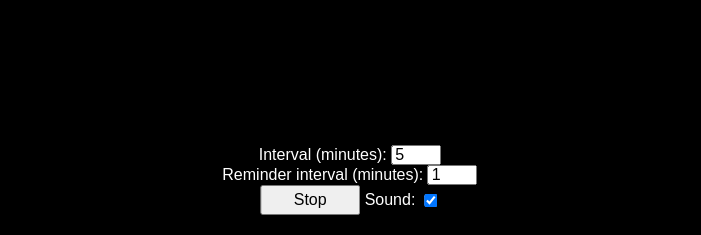
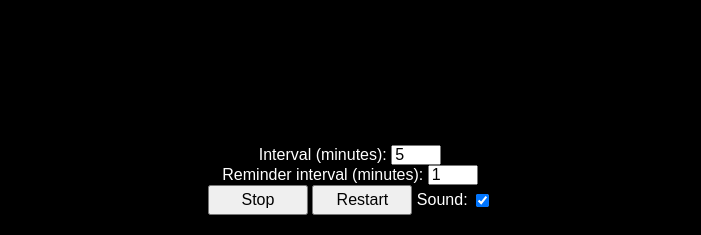
Before and after one commit to pipitone/meeting-timer, a plain HTML site: page index.html in a window 1280 px wide. Both pictures are taken after a click on the button "Start". Shown: the part 565-800 px from the top of the page, without its empty margins (290-991 px from the left). Drawn offline with Linux system fonts and the light colour scheme.

Commit message:
Added restart button; 0.5 minute steps

```diff
--- a/index.html
+++ b/index.html
@@ -7,6 +7,7 @@ i<!DOCTYPE html>
     <style>
         /* Style the body with a black background */
         body {
+            font-family: 'Digital-7', 'VT323', Arial, sans-serif;
             background-color: #000;
             font-family: Arial, sans-serif;
             text-align: center;
@@ -49,6 +50,14 @@ i<!DOCTYPE html>
             font-size: 16px;
         }
 
+        /* Style the restart button */
+        #restart-button {
+            width: 100px;
+            height: 30px;
+            font-size: 16px;
+        }
+
+
         /* Style the sound toggle checkbox */
         #sound-toggle {
             vertical-align: middle;
@@ -59,12 +68,13 @@ i<!DOCTYPE html>
     <div id="timer-display">05:00</div>
     <div id="settings">
         <label for="interval">Interval (minutes):</label>
-        <input type="number" id="interval" value="5">
+        <input type="number" id="interval" value="5" step="0.5">
         <br>
         <label for="reminder-interval">Reminder interval (minutes):</label>
-        <input type="number" id="reminder-interval" value="1">
+        <input type="number" id="reminder-interval" value="1" step="0.5">
         <br>
         <button id="start-stop-button">Start</button>
+        <button id="restart-button">Restart</button>
         <label for="sound-toggle">Sound:</label>
         <input type="checkbox" id="sound-toggle" checked>
     </div>
@@ -75,11 +85,12 @@ i<!DOCTYPE html>
         const intervalInput = document.getElementById('interval');
         const reminderIntervalInput = document.getElementById('reminder-interval');
         const startStopButton = document.getElementById('start-stop-button');
+        const restartButton = document.getElementById('restart-button');
         const soundToggle = document.getElementById('sound-toggle');
 
         // Initialize the timer variables
-        let interval = parseInt(intervalInput.value);
-        let reminderInterval = parseInt(reminderIntervalInput.value);
+        let interval = parseFloat(intervalInput.value);
+        let reminderInterval = parseFloat(reminderIntervalInput.value);
         let currentTime = interval * 60;
         let running = false;
         let soundOn = soundToggle.checked;
@@ -102,7 +113,7 @@ i<!DOCTYPE html>
         // Function to update the timer display
         function updateTimerDisplay() {
             const minutes = Math.floor(currentTime / 60);
-            const seconds = currentTime % 60;
+            const seconds = Math.floor(currentTime % 60);
             timerDisplay.textContent = `${String(minutes).padStart(2, '0')}:${String(seconds).padStart(2, '0')}`;
         }
 
@@ -117,14 +128,27 @@ i<!DOCTYPE html>
                     if (currentTime === 0) {
                         playBellSound();
                         currentTime = interval * 60;
-                    } else if (currentTime % (reminderInterval * 60) === 0) {
+                    } else if (Math.floor(currentTime) % Math.floor(reminderInterval * 60) === 0) {
                         playReminderSound();
                     }
                 } else {
                     clearInterval(intervalId);
                 }
             }, 1000);
+
         }
+
+        // Function to restart the timer
+        function restartTimer() {
+            stopTimer();
+            currentTime = interval * 60;
+            updateTimerDisplay();
+        }
+
+        // Event listener for the restart button
+        restartButton.addEventListener('click', () => {
+            restartTimer();
+        });
 
         // Function to stop the timer
         function stopTimer() {
@@ -147,13 +171,13 @@ i<!DOCTYPE html>
 
         // Event listeners for interval and reminder interval input fields
         intervalInput.addEventListener('change', () => {
-            interval = parseInt(intervalInput.value);
+            interval = parseFloat(intervalInput.value);
             currentTime = interval * 60;
             updateTimerDisplay();
         });
 
         reminderIntervalInput.addEventListener('change', () => {
-            reminderInterval = parseInt(reminderIntervalInput.value);
+            reminderInterval = parseFloat(reminderIntervalInput.value);
         });
     </script>
 </body>
```
